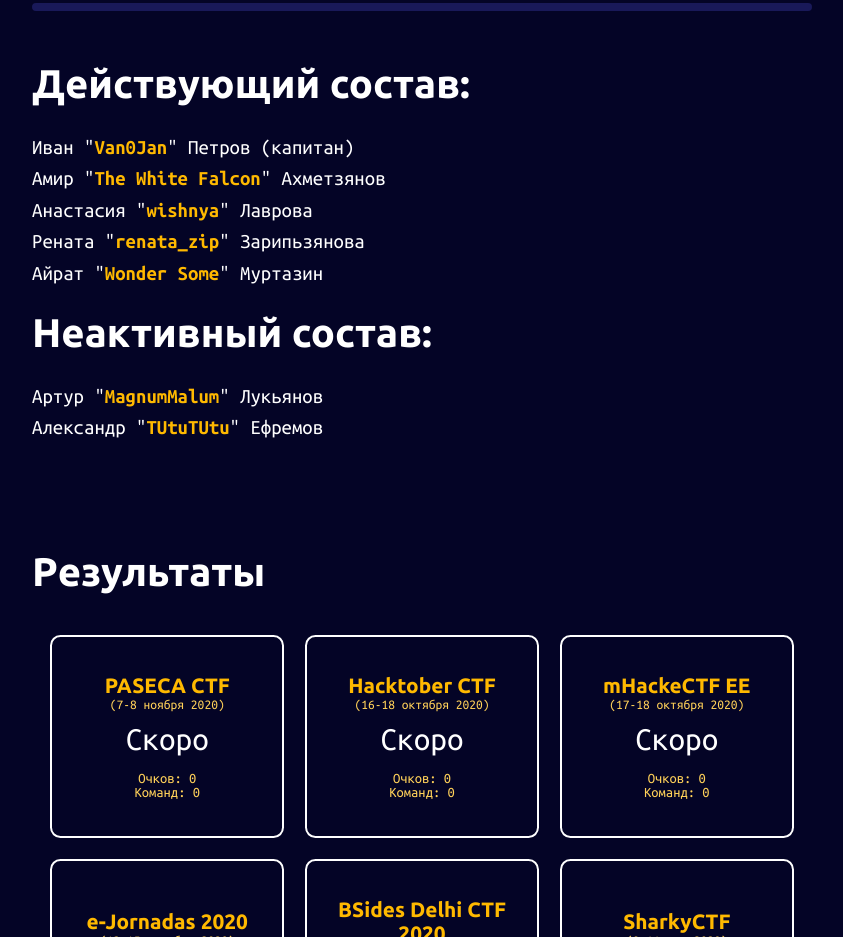
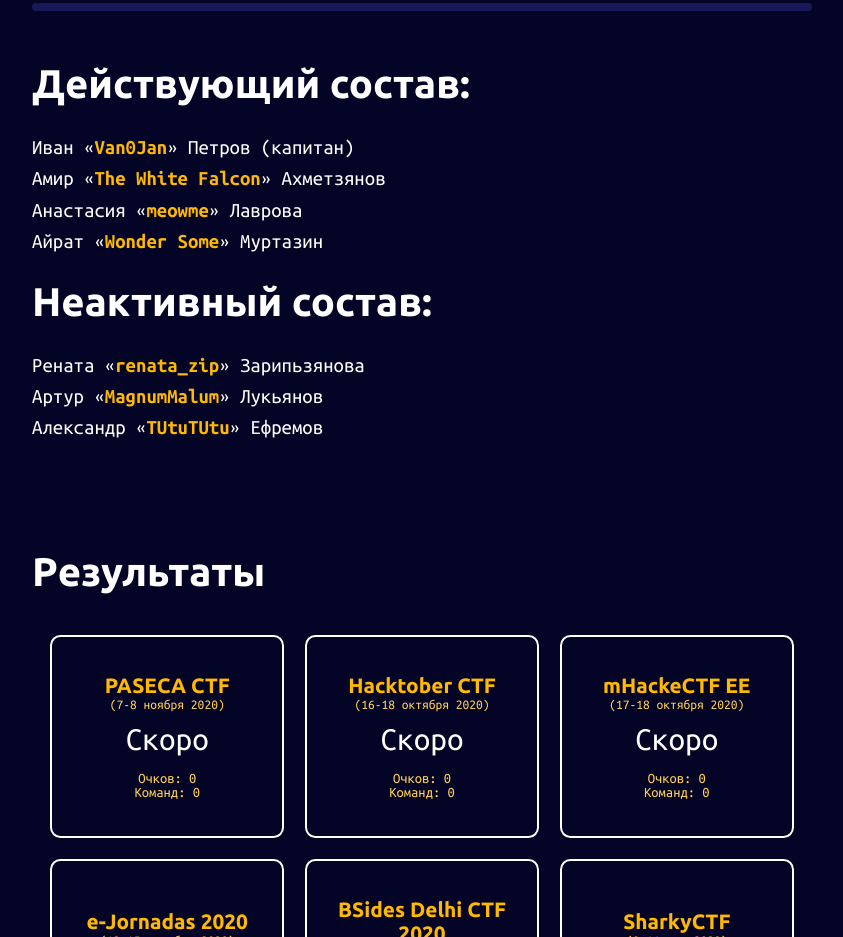
Before and after one commit to tekly/ctf, a plain HTML site: page index.html in a window 1280 px wide. Shown: the part 872-1809 px from the top of the page, without its empty margins (218-1061 px from the left). Drawn offline with Linux system fonts and the light colour scheme.

Commit message:
Updated members

```diff
--- a/index.html
+++ b/index.html
@@ -34,15 +34,15 @@
 <main class="main container">
     <hr>
     <h2>Действующий состав:</h2>
-    <p>Иван "<b><a href="//vk.com/ipetrovofficial">Van0Jan</a></b>" Петров (капитан)</p>
-    <p>Амир "<b><a href="//vk.com/id301908025">The White Falcon</a></b>" Ахметзянов</p>
-    <p>Анастасия "<b><a href="//vk.com/id481373340">wishnya</a></b>" Лаврова</p>
-    <p>Рената "<b><a href="//vk.com/id438765757">renata_zip</a></b>" Зарипьзянова</p>
-    <p>Айрат "<b><a href="//vk.com/id312429941">Wonder Some</a></b>" Муртазин</p>
+    <p>Иван &laquo;<b><a href="//vk.com/ipetrovofficial">Van0Jan</a></b>&raquo; Петров (капитан)</p>
+    <p>Амир &laquo;<b><a href="//vk.com/id301908025">The White Falcon</a></b>&raquo; Ахметзянов</p>
+    <p>Анастасия &laquo;<b><a href="//vk.com/id481373340">meowme</a></b>&raquo; Лаврова</p>
+    <p>Айрат &laquo;<b><a href="//vk.com/id312429941">Wonder Some</a></b>&raquo; Муртазин</p>
     <br>
     <h2>Неактивный состав:</h2>
-    <p>Артур "<b><a href="//vk.com/r_o_b_o_t_i_c">MagnumMalum</a></b>" Лукьянов</p>
-    <p>Александр "<b><a href="//vk.com/aefremov1996">TUtuTUtu</a></b>" Ефремов</p>
+    <p>Рената &laquo;<b><a href="//vk.com/id438765757">renata_zip</a></b>&raquo; Зарипьзянова</p>
+    <p>Артур &laquo;<b><a href="//vk.com/r_o_b_o_t_i_c">MagnumMalum</a></b>&raquo; Лукьянов</p>
+    <p>Александр &laquo;<b><a href="//vk.com/aefremov1996">TUtuTUtu</a></b>&raquo; Ефремов</p>
     <div class="whitespace"></div>
     <h2>Результаты</h2>
     <div class="ctf-grid">
```
